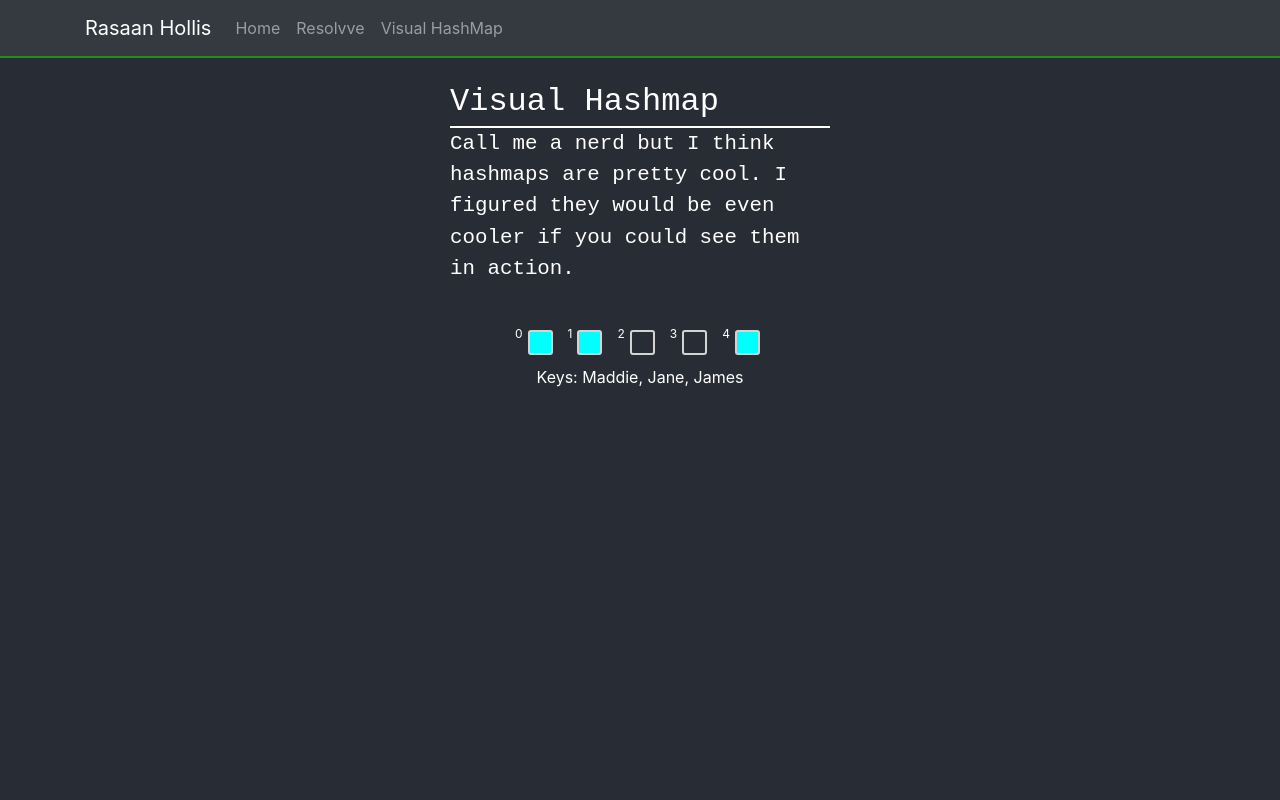
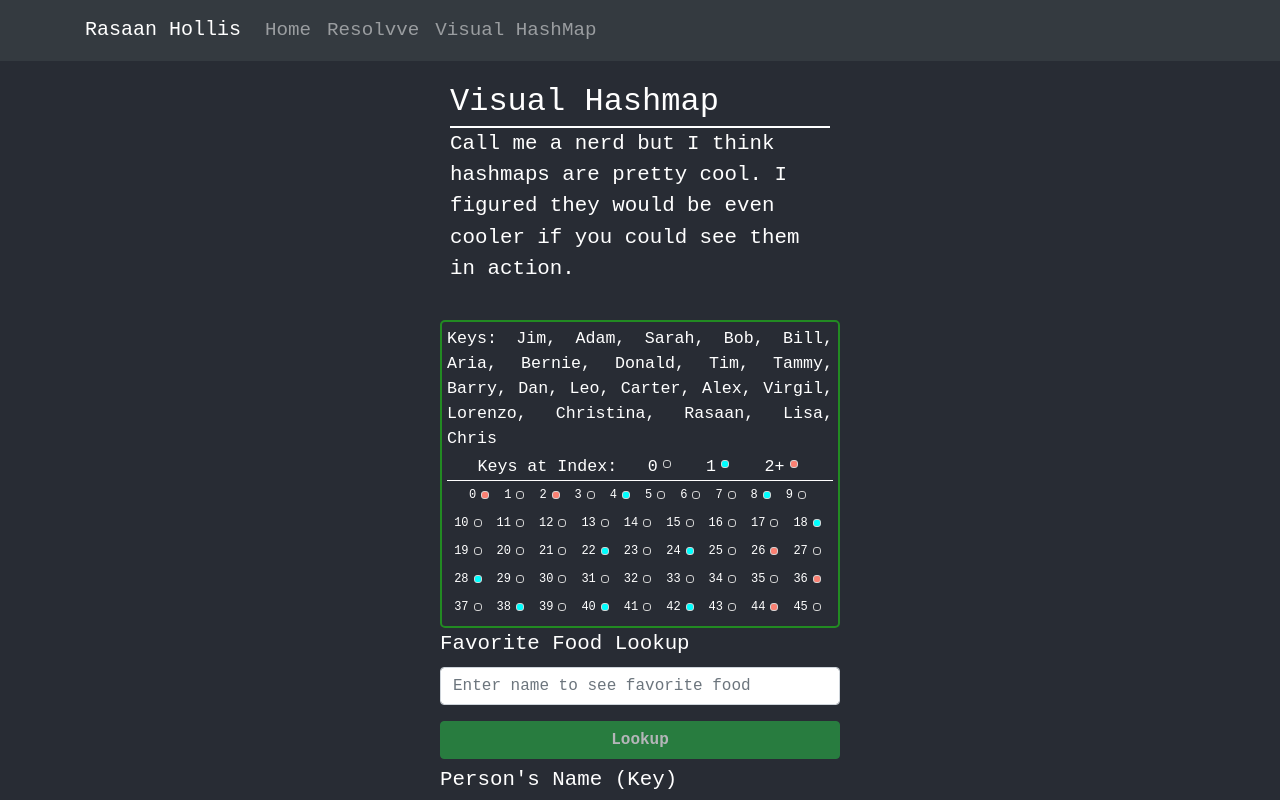
Before and after one commit to RasaanH/Portfolio, a React (Create React App) app: page /Hash in a window 1280 px wide. Shown: the top 800 px of the page. Built offline with nearby package versions, Linux system fonts and the light colour scheme; no server answers; the database is empty.

Commit message:
Updated Hashmap UI, Hashmap functionality, and made minor style updates

```diff
--- a/src/App.css
+++ b/src/App.css
@@ -29,6 +29,8 @@
   flex-direction: column;
   color: white;
   min-height: 100vh;
+  padding-bottom: 20px;
+  font-family: monospace;
 }
 
 .NavWrapper {
--- a/src/Components/HashTutorial/HashContainer/HashLogic.js
+++ b/src/Components/HashTutorial/HashContainer/HashLogic.js
@@ -1,15 +1,47 @@
 import React, { Component } from 'react';
 import HashSquare from './HashSquare';
 import classes from './HashLogic.module.css';
+import {Form, Button} from 'react-bootstrap'
 
 class HashLogic extends Component {
     constructor(props) {
       super(props);
       this.state = {
-        holdingArray: new Array(5),
+        holdingArray: new Array(23),
         numItems: 0,
-        keys: []
+        keys: [],
+        nameSearch: "",
+        nameAdd: "",
+        favoriteFoodAdd: "",
+        searchResult: ""
       }
+      this.change = this.change.bind(this); //Fixes context of 'this'
+      this.searchName = this.searchName.bind(this);
+    }
+
+    change(event) {
+      const {name, value, type, checked} = event.target //type and checked for if we ever add checkbox
+      //console.log('in onchange', name, value)
+      if (value.length < 42) { //42 character limit on fields
+        this.setState({[name]: value});
+      }
+    }
+
+    searchName(key) {
+      //console.log("key", key);
+      let favFood = this.retrieveItem(key);
+      this.setState({
+        searchResult: favFood,
+        nameSearch: ""
+      })
+    }
+
+    addName(key, value) {
+      this.addItem(key, value);
+      this.setState({
+        nameAdd: "",
+        favoriteFoodAdd: ""
+      })
     }
 
     componentDidUpdate(prevProps, prevState) {
@@ -20,10 +52,11 @@ class HashLogic extends Component {
     }
 
     async componentDidMount() {
-      await this.addItem("Maddie", "Salad");
-      await this.addItem("Jane", "Cookies");
-      await this.addItem("James", "Pizza");
-      //this.autoDelayEntry();
+      // await this.addItem("Maddie", "Salad");
+      // await this.addItem("Jane", "Cookies");
+      // await this.addItem("James", "Pizza");
+      // await this.addItem("Tim", "Soup");
+      this.autoDelayEntry();
     }
 
     async autoDelayEntry() {
@@ -52,46 +85,47 @@ class HashLogic extends Component {
       //  await this.addItem("Fred", "Tacos")
       //  await this.addItem("Chris", "Oatmeal")
 
-      // setTimeout(() => {this.addItem("Jim", "Pizza")}, 250)
-      // setTimeout(() => {this.addItem("Adam", "Salad")}, 500)
-      // setTimeout(() => {this.addItem("Sarah", "Ice Cream")}, 750)
-      // setTimeout(() => {this.addItem("Bob", "Raisin Bran")}, 1000)
-      // setTimeout(() => {this.addItem("Bill", "Bananas")}, 1250)
-      // setTimeout(() => {this.addItem("Aria", "Apples")}, 1500)
-      // setTimeout(() => {this.addItem("Bernie", "Strawberries")}, 1750)
-      // setTimeout(() => {this.addItem("Donald", "Mangos")}, 2000)
-      // setTimeout(() => {this.addItem("Tim", "Oranges")}, 2250)
-      // setTimeout(() => {this.addItem("Tammy", "Lemons")}, 2509)
-      // setTimeout(() => {this.addItem("Barry", "Limes")}, 2750)
-      // setTimeout(() => {this.addItem("Dan", "Brussel Sprouts")}, 3000)
-      // setTimeout(() => {this.addItem("Leo", "Burgers")}, 3250)
-      // setTimeout(() => {this.addItem("Carter", "Chilli")}, 3500)
-      // setTimeout(() => {this.addItem("Alex", "Chicken")}, 3750)
-      // setTimeout(() => {this.addItem("Virgil", "Fish")}, 4000)
-      // setTimeout(() => {this.addItem("Lorenzo", "Ranch Dressing")}, 4250)
-      // setTimeout(() => {this.addItem("Christina", "Spicy Chicken")}, 4500)
-      // setTimeout(() => {this.addItem("Rasaan", "Alfredo Pasta")}, 4750)
-      // setTimeout(() => {this.addItem("Lisa", "Chinese Food")}, 5000)
-      // setTimeout(() => {this.addItem("Chris", "Oatmeal")}, 5250)
-      // setTimeout(() => {this.addItem("Daniel", "Brocolli")}, 5500)
-      // setTimeout(() => {this.addItem("Fred", "Tacos")}, 5750)
+      setTimeout(() => {this.addItem("Jim", "Pizza")}, 250)
+      setTimeout(() => {this.addItem("Adam", "Salad")}, 500)
+      setTimeout(() => {this.addItem("Sarah", "Ice Cream")}, 750)
+      setTimeout(() => {this.addItem("Bob", "Raisin Bran")}, 1000)
+      setTimeout(() => {this.addItem("Bill", "Bananas")}, 1250)
+      setTimeout(() => {this.addItem("Aria", "Apples")}, 1500)
+      setTimeout(() => {this.addItem("Bernie", "Strawberries")}, 1750)
+      setTimeout(() => {this.addItem("Donald", "Oranges")}, 2000)
+      setTimeout(() => {this.addItem("Tim", "Mangos")}, 2250)
+      setTimeout(() => {this.addItem("Tammy", "Lemons")}, 2509)
+      setTimeout(() => {this.addItem("Barry", "Limes")}, 2750)
+      setTimeout(() => {this.addItem("Dan", "Brussel Sprouts")}, 3000)
+      setTimeout(() => {this.addItem("Leo", "Burgers")}, 3250)
+      setTimeout(() => {this.addItem("Carter", "Chilli")}, 3500)
+      setTimeout(() => {this.addItem("Alex", "Chicken")}, 3750)
+      setTimeout(() => {this.addItem("Virgil", "Fish")}, 4000)
+      setTimeout(() => {this.addItem("Lorenzo", "Ranch Dressing")}, 4250)
+      setTimeout(() => {this.addItem("Christina", "Spicy Chicken")}, 4500)
+      setTimeout(() => {this.addItem("Rasaan", "Alfredo Pasta")}, 4750)
+      setTimeout(() => {this.addItem("Lisa", "Chinese Food")}, 5000)
+      setTimeout(() => {this.addItem("Chris", "Oatmeal")}, 5250)
+      setTimeout(() => {this.addItem("Daniel", "Brocolli")}, 5500)
+      setTimeout(() => {this.addItem("Fred", "Tacos")}, 5750)
     }
 
     retrieveItem (key) {
+      key = key.trim().toLowerCase();
       let index = this.hashFunction(key);
       let item = this.state.holdingArray[index];
       if (!Array.isArray(item)) {
-        alert('Item does not exist in HashMap');
-        return
+        return "No value found"
       };
       let returnValue;
       for (let i = 0; i<item.length && !returnValue; i++) {
-        if (item[i][0] === key) {returnValue = item[i][1]};
+        if (item[i][0].toLowerCase() === key) {returnValue = item[i][1]};
       }
-      return returnValue ? returnValue : "No value found";
+      return returnValue ? `${index} ${returnValue}` : "No value found";
     }
 
     addItem(key, value) {
+      key = key.trim().toLowerCase(); //storing and searching lowercase
       return new Promise((resolve, reject) => {
       let index = this.hashFunction(key);
       let linkedItem = [key, value];
@@ -111,7 +145,7 @@ class HashLogic extends Component {
         return
       }
       let existingIndex = localArr[index].findIndex(item => item[0] === key)
-      console.log("existingIndex", existingIndex);
+      //console.log("existingIndex", existingIndex);
       if (typeof existingIndex === 'number' && existingIndex !== -1) { //if this key is already in this index's linked list somewhere, update it
         localArr[index][existingIndex] = linkedItem;
         this.setState({
@@ -126,7 +160,7 @@ class HashLogic extends Component {
       this.setState({
         numItems: beginNumItems + 1,
         holdingArray: localArr,
-        localKeys
+        keys: localKeys
       })
       resolve(index);
 
@@ -138,15 +172,17 @@ class HashLogic extends Component {
        * This function returns a seemingly random but consistent and
        * predictable index for a given key to be stored in the hash table.
        */
+      //console.log("key", key)
       if (typeof key !== 'string') {alert("key must be a string"); return} //guard clause
-      let hash = 13; //prime
+      let hash = 7; //prime
       let length = newSize || this.state.holdingArray.length;
       let arrKey = [...key];
       arrKey.forEach((letter, index) => {
-        hash *= 19*key.charCodeAt(index); //19 is another prime
+        hash *= 13*key.charCodeAt(index); //19 is another prime
       })
       hash = hash % length //Makes sure hash fits within our table size
-      console.log("hash", hash);
+
+      //console.log("hash", hash);
       return hash;
     }
 
@@ -164,7 +200,7 @@ class HashLogic extends Component {
               return
             }
             let existingIndex = newHoldingArr[newInd].findIndex(item3 => item3[0] === key)
-            if (existingIndex) { //if this key is already in this index's linked list somewhere, update it
+            if (typeof existingIndex === 'number' && existingIndex !== -1) { //if this key is already in this index's linked list somewhere, update it
               newHoldingArr[newInd][existingIndex] = item2;
               return
             }
@@ -192,9 +228,25 @@ class HashLogic extends Component {
       return squaresJSX
     }
 
+    createLegendJSX() {
+      return (
+        <div className={classes.legendContainer}>
+          <span>Keys at Index:</span>
+          <span style={{display: "flex"}}>0
+          <div className={classes.legendSquare} style={{backgroundColor: 'transparent'}}></div></span>
+          <span style={{display: "flex"}}>1
+          <div className={classes.legendSquare} style={{backgroundColor: 'cyan'}}></div></span>
+          <span style={{display: "flex"}}>2+
+          <div className={classes.legendSquare} style={{backgroundColor: 'salmon'}}></div></span>
+        </div>
+      )
+
+    }
+
     createKeysJSX() {
       let localKeys = [...this.state.keys];
       let keysJSX = localKeys.map((item, index) => {
+        item = item.charAt(0).toUpperCase() + item.slice(1); //displays capital names even though under the hood it's lowercase
         if(index < localKeys.length - 1) {
         return (
           <span>{`${item}, `}</span>
@@ -209,13 +261,59 @@ class HashLogic extends Component {
     render() {
       let squaresJSX = this.createSquaresJSX();
       let keysJSX = this.createKeysJSX();
+      let createLegendJSX = this.createLegendJSX();
+      let addCheck = this.state.nameAdd.trim().length > 0 && this.state.favoriteFoodAdd.trim().length > 0 ? false : true;
+      let searchCheck = this.state.nameSearch.trim().length > 0 ? false : true;
+      let searchName = this.state.nameSearch;
       return (
+        <div className={classes.umbrella}>
+          <div className={classes.hashGroup}>
+            <div className={classes.keyParent}>
+              Keys: {keysJSX}
+            </div>
+            {createLegendJSX}
+            <div className={classes.container}>
+                {squaresJSX}
+            </div>
+            {/* {createLegendJSX} */}
+          </div>
         <div>
-          <div className={classes.container}>
-              {squaresJSX}
+        <Form>
+            <Form.Group style={{textAlign: "left"}}>
+              <Form.Label style={{fontWeight: 500}}>Favorite Food Lookup</Form.Label>
+              <Form.Control onChange={this.change} name="nameSearch" value={this.state.nameSearch} type="text" placeholder="Enter name to see favorite food" />
+            </Form.Group>
+            <Button
+              bsPrefix={`${classes.customButton} btn`}
+              disabled={searchCheck}
+              onClick={(e) => {e.preventDefault(); this.searchName(searchName);}}
+              type='submit'
+              variant="success">
+              Lookup
+            </Button>
+          </Form>
+          <div>
+            {this.state.searchResult}
           </div>
-          <div>
-          Keys: {keysJSX}
+          <Form onSubmit={(e) => {e.preventDefault()}}>
+            <Form.Group style={{textAlign: "left"}}>
+              <Form.Label style={{fontWeight: 500}}>Person's Name (Key)</Form.Label>
+              <Form.Control onChange={this.change} name="nameAdd" value={this.state.nameAdd} type="text" placeholder="Tina, Andrew, etc." />
+            </Form.Group>
+
+            <Form.Group style={{textAlign: "left"}}>
+              <Form.Label style={{fontWeight: 500}}>Favorite Food (Value)</Form.Label>
+              <Form.Control type="text" name="favoriteFoodAdd" onChange={this.change} value={this.state.favoriteFoodAdd} placeholder="Chicken, Sushi, etc." />
+            </Form.Group>
+            <Button
+              bsPrefix={`${classes.customButton} btn`}
+              disabled={addCheck}
+              onClick={(e) => { e.preventDefault(); this.addName(this.state.nameAdd, this.state.favoriteFoodAdd);}}
+              type='submit'
+              variant="success">
+              Add to HashMap
+            </Button>
+          </Form>
         </div>
       </div>
       );
--- a/src/Components/HashTutorial/HashContainer/HashLogic.module.css
+++ b/src/Components/HashTutorial/HashContainer/HashLogic.module.css
@@ -3,8 +3,50 @@
     flex-direction: row;
     justify-content: center;
     align-items: center;
+    flex-wrap: wrap;
+}
+
+.umbrella {
+    font-family: monospace;
+    font-size: 1.3em;
     max-width: 400px;
     min-width: 300px;
     width: 60%;
-    flex-wrap: wrap;
 }
+
+.hashGroup {
+    font-size: 0.8em;
+    border-style: solid;
+    border-width: 2px;
+    border-radius: 5px;
+    border-color: forestgreen;
+    padding: 5px;
+}
+
+.customButton {
+    font-weight: 600;
+    width: 100%;
+    margin-bottom: 5px;
+}
+
+.keyParent {
+    text-align: justify;
+}
+
+.legendSquare {
+    border-style: solid;
+    border-width: 1px;
+    width: 8px;
+    height: 8px;
+    border-color: lightgray;
+    margin: 5px;
+    border-radius: 3px;
+}
+
+.legendContainer {
+    display: flex;
+    justify-content: space-evenly;
+    border-bottom-style: solid;
+    border-bottom-width: 1px;
+    margin-top: 3px;
+}
--- a/src/Components/HashTutorial/HashContainer/HashSquare.js
+++ b/src/Components/HashTutorial/HashContainer/HashSquare.js
@@ -11,10 +11,10 @@ const HashSquare = props => {
                 return "cyan"
                 break;
             case ("multiple"):
-                return "mediumpurple"
+                return "salmon"
                 break;
             default:
-                return "red" //should never happen
+                return "white" //should never happen
                 break;
         }
     }
--- a/src/Components/HashTutorial/HashContainer/HashSquare.module.css
+++ b/src/Components/HashTutorial/HashContainer/HashSquare.module.css
@@ -1,8 +1,8 @@
 .container {
     border-style: solid;
-    border-width: 2px;
-    width: 25px;
-    height: 25px;
+    border-width: 1px;
+    width: 8px;
+    height: 8px;
     border-color: lightgray;
     margin: 5px;
     border-radius: 3px;
--- a/src/Components/NavigationBar/NavigationBar.js
+++ b/src/Components/NavigationBar/NavigationBar.js
@@ -17,9 +17,9 @@ const NavigationBar = props => {
                     <Navbar.Toggle onClick={toggOpen} aria-controls='responsive-navbar-nav' />
                     <Navbar.Collapse id='responsive-navbar-nav'>
                         <Nav>
-                            <Nav.Link as={Link} onClick={toggOpen} to='/'>Home</Nav.Link>
-                            <Nav.Link as={Link} onClick={toggOpen} to='/Resolvve'>Resolvve</Nav.Link>
-                            <Nav.Link as={Link} onClick={toggOpen} to='/Hash'>Visual HashMap</Nav.Link>
+                            <Nav.Link className={classes.link} as={Link} onClick={toggOpen} to='/'>Home</Nav.Link>
+                            <Nav.Link className={classes.link} as={Link} onClick={toggOpen} to='/Resolvve'>Resolvve</Nav.Link>
+                            <Nav.Link className={classes.link} as={Link} onClick={toggOpen} to='/Hash'>Visual HashMap</Nav.Link>
                         </Nav>
                     </Navbar.Collapse>
                 </Container>
--- a/src/Components/NavigationBar/NavigationBar.module.css
+++ b/src/Components/NavigationBar/NavigationBar.module.css
@@ -0,0 +1,3 @@
+.link {
+    font-size: 1.2em;
+}
```
